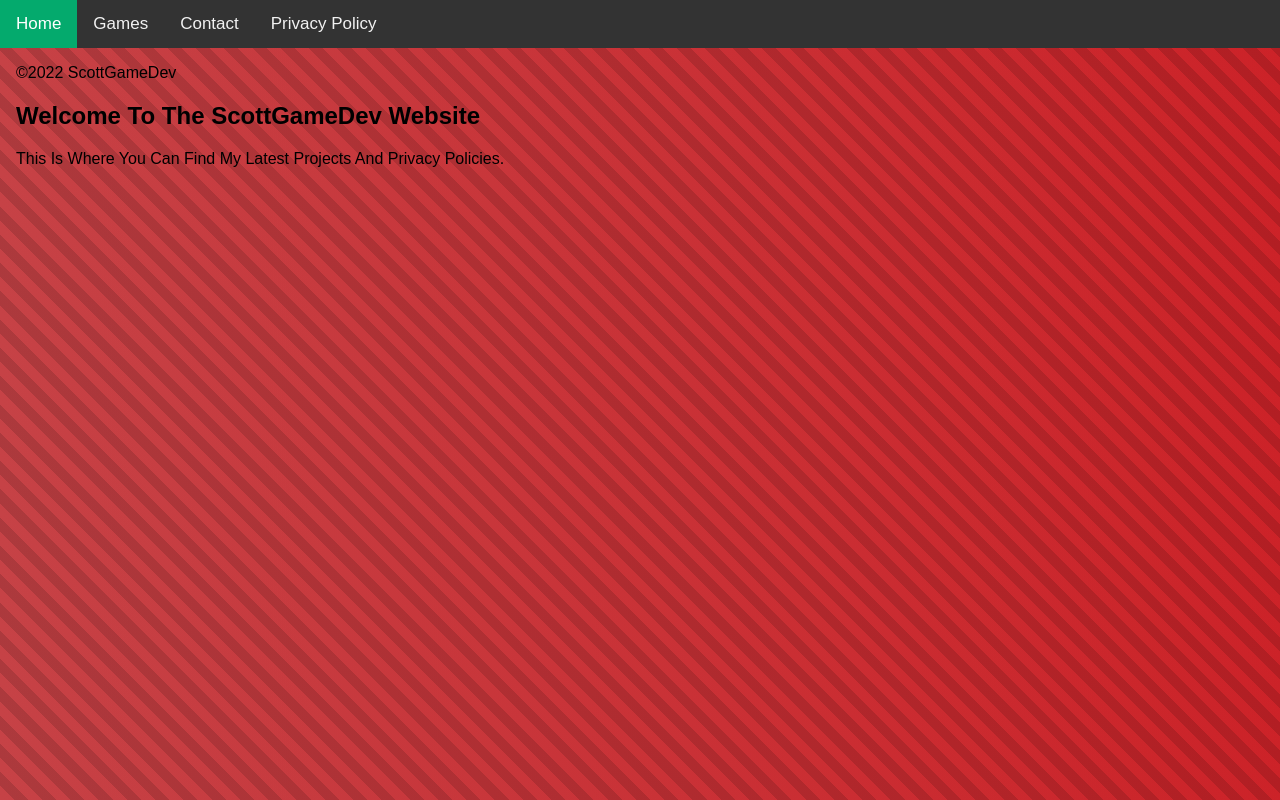
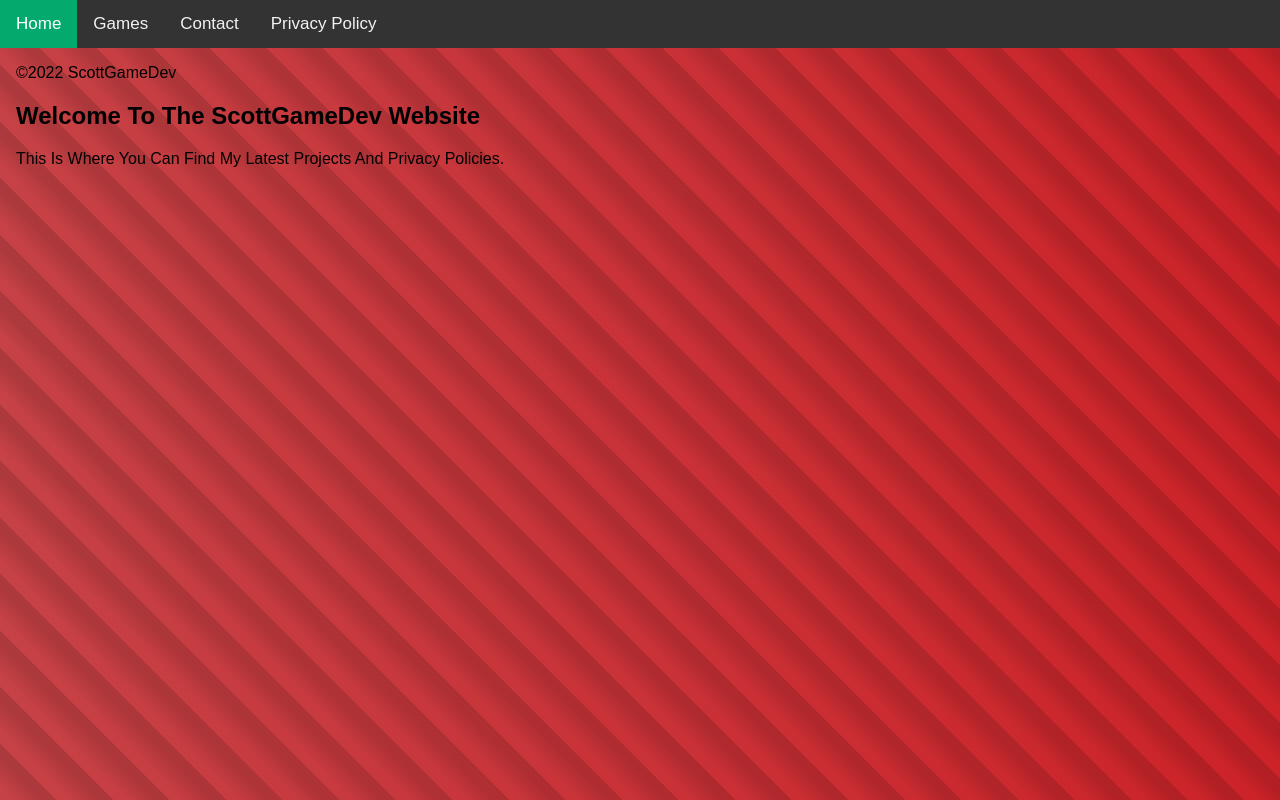
Before and after one commit to ScottGameDev/Scottgamedev.github.io, a plain HTML site: page index.html in a window 1280 px wide. Drawn offline with Linux system fonts and the light colour scheme.

Commit message:
New Updated Background
Changed The Pixel Sizes To Make Lines

```diff
--- a/stylesheet.css
+++ b/stylesheet.css
@@ -4,5 +4,5 @@
     height: 100vh;
 }
 .animation-area {
-    background: repeating-linear-gradient( 45deg, rgba(0, 0, 0, 0.2), rgba(0, 0, 0, 0.2) 10px, rgba(0, 0, 0, 0.3) 10px, rgba(0, 0, 0, 0.3) 20px ),linear-gradient(to left, #ff2b32, #f75257)
+    background: repeating-linear-gradient( 45deg, rgba(0, 0, 0, 0.2), rgba(0, 0, 0, 0.2) 10px, rgba(0, 0, 0, 0.3) 30px, rgba(0, 0, 0, 0.3) 40px ),linear-gradient(to left, #ff2b32, #f75257)
 }
```
